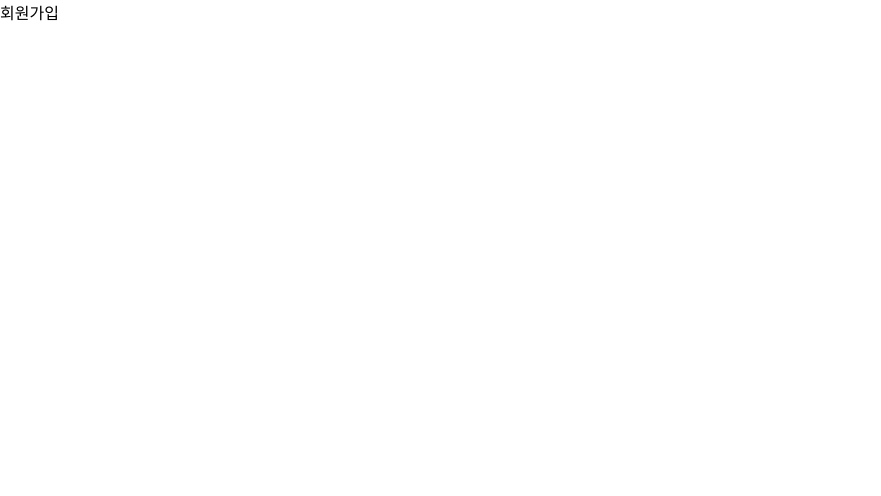
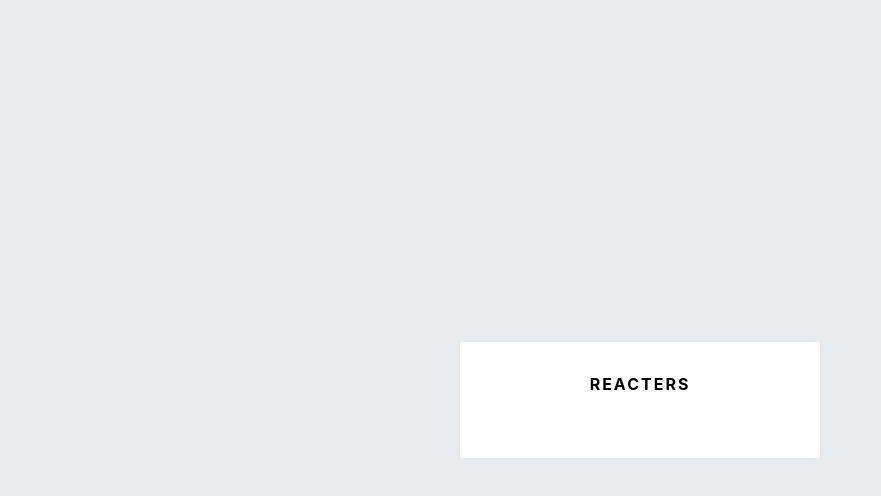
Before and after one commit to yeon-jae/JAVA_PT, a React (Create React App) app: page /register in a window 1280 px wide. Shown: the top 496 px of the page, without its empty margins (0-881 px from the left). Built offline with nearby package versions, Linux system fonts and the light colour scheme.

Commit message:
REACTERS/first_page

```diff
--- a/src/App.js
+++ b/src/App.js
@@ -1,5 +1,3 @@
-import logo from './logo.svg';
-import './App.css';
 import {Route, Routes} from 'react-router-dom';
 import PostListPage  from './pages/PostListPage';
 import LoginPage from './pages/LoginPage';
--- a/src/components/auth/AuthTemplate.js
+++ b/src/components/auth/AuthTemplate.js
@@ -1,13 +1,49 @@
 import styled from "styled-components";
+import palette from '../../lib/styles/palette';
+import {Link} from 'react-router-dom';
 
-/*회원가입 로그인 페이지의 레이아웃 담당하는 컴포넌트 */
-const AuthTemplateBlock=styled.div``;
+/*회원가입 로그인 페이지의 레이아웃을 담당하는 컴포넌트 */
 
-const AuthTemplate=()=>{
+/*화면 전체를 채움 */
+
+const AuthTemplateBlock=styled.div`
+    position:absolute;
+    left:0;
+    top:0;
+    bottom:0;
+    right:0;
+    background:${palette.gray[2]};
+    display:flex;
+    flex-direction:column;
+    justify-content:center;
+    align-items:center;
+`;
+/*흰색 박스*/
+const WhiteBox=styled.div`
+    .logo-area{
+        display:block;
+        padding-bottom:2rem;
+        text-align:center;
+        font-weight:bold;
+        letter-spacing:2px;
+    }
+    box-shadow:0 0 8px rgba(0,0,0,0.025);
+    padding:2rem;
+    width:360px;
+    background:white;
+    border-radius:2px;
+`;
+
+const AuthTemplate=({children})=>{
     return(
         <AuthTemplateBlock>
-
+            <WhiteBox>
+                <div className="logo-area">
+                    <Link to="/">REACTERS</Link>
+                </div>
+            </WhiteBox>
         </AuthTemplateBlock>
     );
 };
+
 export default AuthTemplate;
--- a/src/pages/LoginPage.js
+++ b/src/pages/LoginPage.js
@@ -1,4 +1,10 @@
+import AuthTemplate from "../components/auth/AuthTemplate";
+import AuthForm from '../components/auth/AuthForm';
+
+
 const LoginPage=()=>{
-    return <div>로그인</div>;
+    return(
+        <AuthTemplate><AuthForm /></AuthTemplate>
+    );
 };
 export default LoginPage;
--- a/src/pages/RegisterPage.js
+++ b/src/pages/RegisterPage.js
@@ -1,4 +1,10 @@
+import AuthTemplate from "../components/auth/AuthTemplate";
+import AuthForm from "../components/auth/AuthForm";
 const RegisterPage=()=>{
-    return <div>회원가입</div>;
+    return (
+        <AuthTemplate>
+            <AuthForm />
+        </AuthTemplate>
+    );
 };
 export default RegisterPage;
```
Also changed, not shown: package.json (+7 -0 lines), src/components/base/Header.js (added, +12 -0 lines), 1 other file (tests, documents, lock files or other folders).
